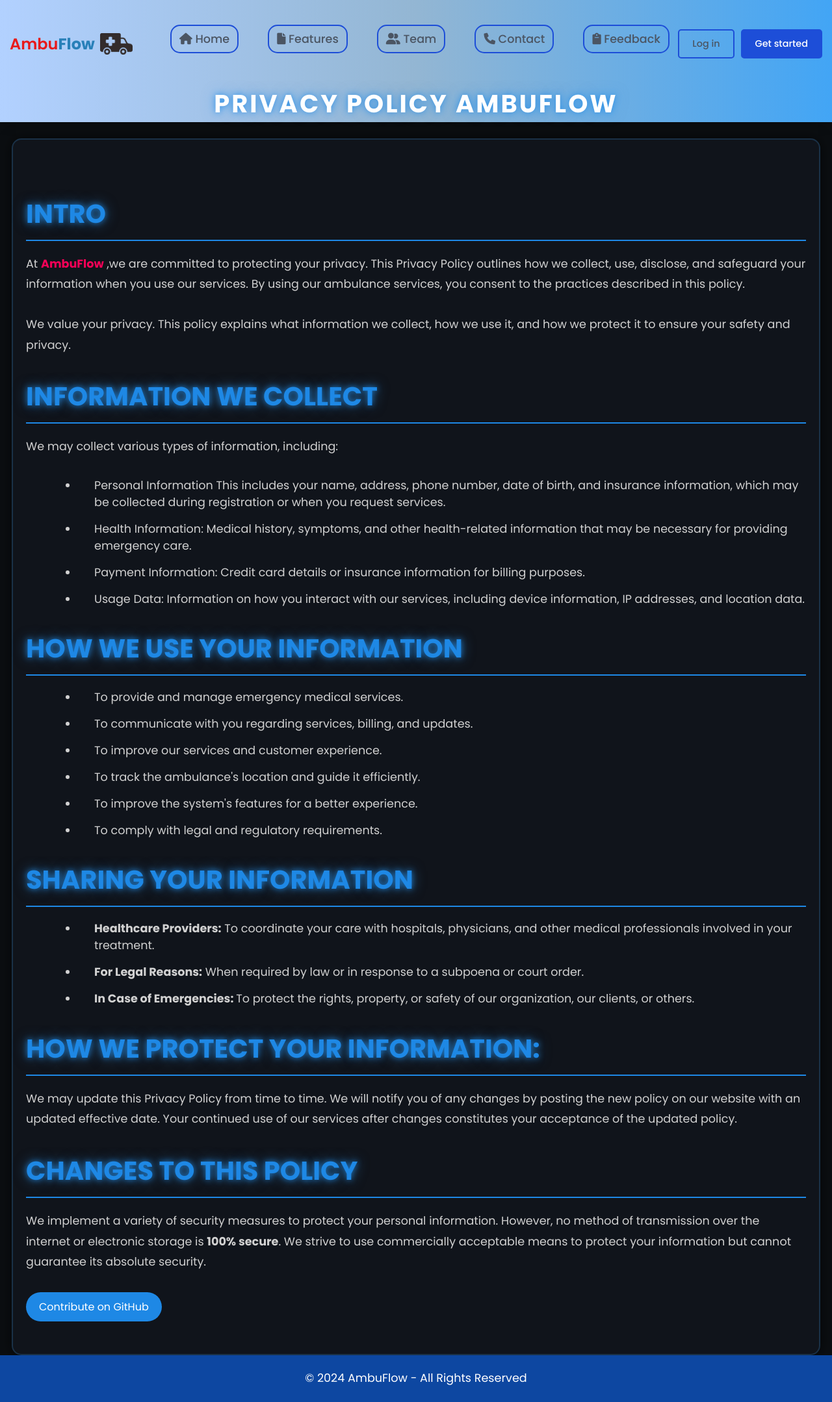
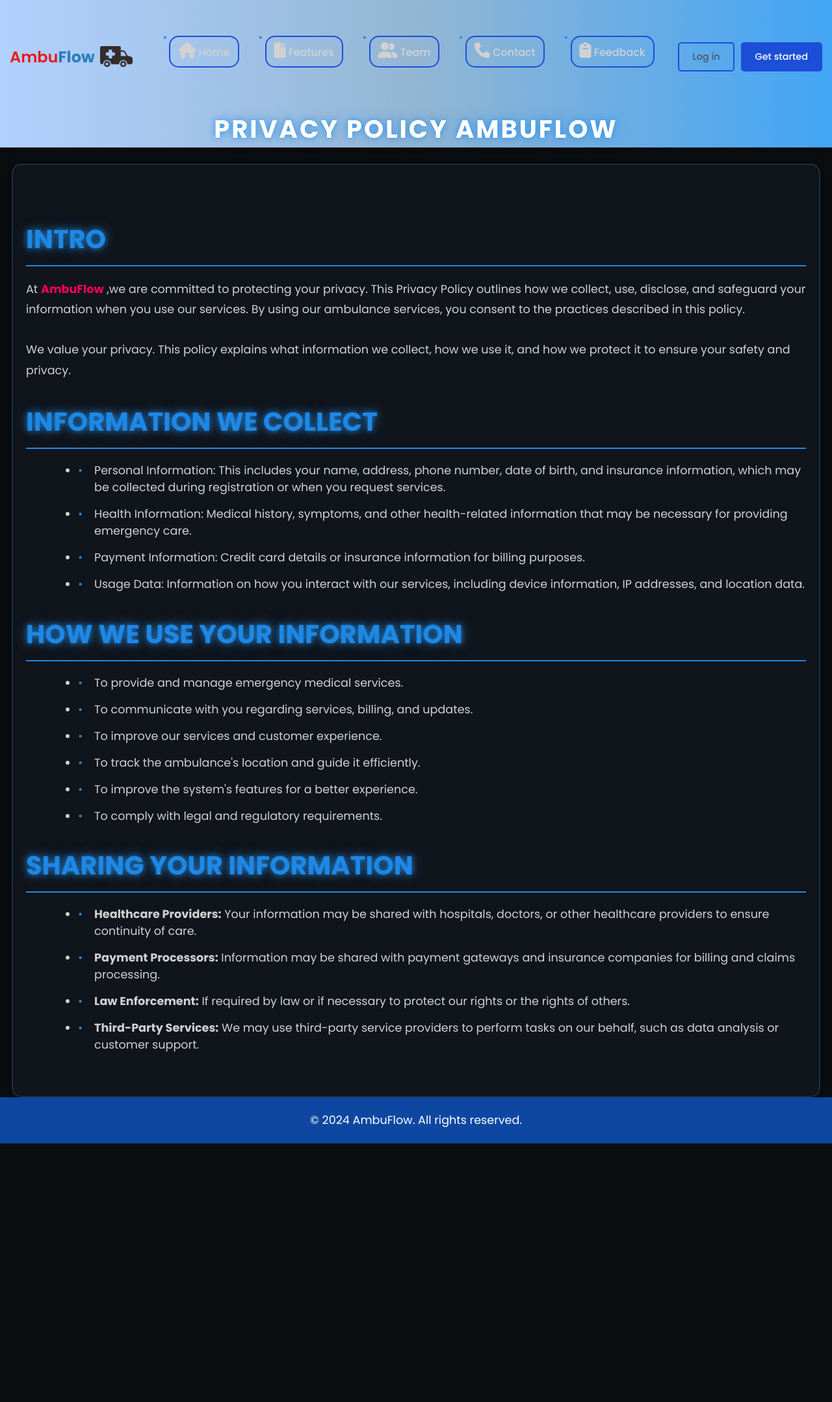
Before and after one commit to mansiruhil13/Bobble-AI, a Jekyll site: the page privacy.html, which Jekyll copies as it is, in a window 1280 px wide. Shown: the whole page at 65% size. Built offline with Jekyll 4.4.1, drawn with Linux system fonts in a browser that asks for light colours; some web fonts are replaced; after the commit the page ends 1760 px from its top, so only the background shows below that.

Commit message:
updated privacy.html break layout

```diff
--- a/privacy.html
+++ b/privacy.html
@@ -1,29 +1,15 @@
 <!DOCTYPE html>
 <html lang="en">
-
   <head>
     <meta charset="UTF-8" />
     <meta name="viewport" content="width=device-width, initial-scale=1.0" />
     <meta http-equiv="X-UA-Compatible" content="IE=edge" />
-
-<head>
-    <meta charset="UTF-8">
-    <meta name="viewport" content="width=device-width, initial-scale=1.0">
-    <meta http-equiv="X-UA-Compatible" content="IE=edge">
-    <link rel="shortcut icon" href="ambulance.png" type="image/x-icon">
-
+    <link rel="shortcut icon" href="ambulance.png" type="image/x-icon" />
     <title>Privacy Policy - AmbuFlow</title>
     <link rel="stylesheet" href="src/css/index.css" />
     <link
       rel="stylesheet"
       href="https://cdnjs.cloudflare.com/ajax/libs/font-awesome/6.5.2/css/all.min.css"
-    />
-    <!--Updated to latest version-->
-
-    <link rel="stylesheet" href="src/css/index.css" />
-    <link
-      rel="stylesheet"
-      href="https://cdnjs.cloudflare.com/ajax/libs/font-awesome/6.0.0-beta3/css/all.min.css"
     />
     <style>
       body {
@@ -46,6 +32,61 @@
         text-transform: uppercase;
         letter-spacing: 3px;
       }
+
+      /* Navigation Menu */
+      nav.menu ul {
+        display: flex;
+        justify-content: space-around; /* Distribute items evenly */
+        list-style: none;
+        padding: 0;
+        margin: 0;
+      }
+
+      nav.menu ul li {
+        display: flex;
+        flex-direction: column;
+        align-items: center;
+        padding: 10px;
+        font-size: 16px;
+      }
+
+      nav.menu ul li a {
+        text-decoration: none;
+        color: #d1d1d1;
+      }
+
+      nav.menu ul li a:hover {
+        color: #42a5f5; /* Hover color effect */
+        transition: color 0.3s ease;
+      }
+
+      nav.menu ul li i {
+        font-size: 24px; /* Size of the icons */
+        margin-bottom: 5px;
+      }
+
+      /* Responsive Design */
+      @media (max-width: 768px) {
+        nav.menu ul {
+          flex-direction: column; /* Stack items vertically on small screens */
+        }
+        header h1 {
+          font-size: 3rem;
+        }
+        h2 {
+          font-size: 2rem;
+        }
+      }
+
+      @media (max-width: 480px) {
+        header h1 {
+          font-size: 2.5rem;
+        }
+        h2 {
+          font-size: 1.8rem;
+        }
+      }
+
       main {
         padding: 50px 20px;
         max-width: 1200px;
@@ -82,6 +123,7 @@
         font-size: 1.1rem;
       }
       ul li::before {
+        content: "•";
         color: #1e88e5;
         position: absolute;
         left: 0;
@@ -132,64 +174,34 @@
       main {
         border: 2px solid rgba(66, 165, 245, 0.2);
       }
-
-      /* Responsive Design */
-      @media (max-width: 768px) {
-        header h1 {
-          font-size: 3rem;
-        }
-        h2 {
-          font-size: 2rem;
-        }
-      }
-
-      @media (max-width: 480px) {
-        header h1 {
-          font-size: 2.5rem;
-        }
-        h2 {
-          font-size: 1.8rem;
-        }
-      }
-      footer {
-        background-color: #0d47a1;
-        color: white;
-        text-align: center;
-        padding: 20px 0;
-        position: relative;
-        bottom: 0;
-        width: 100%;
-      }
     </style>
   </head>
+
   <body>
     <header>
       <div class="container">
-
         <div class="logo">
-
           <div class="brand-name">
             <span class="ambu">Ambu</span>Flow
           </div>
           <img src="images/logo2-w.webp" alt="Ambulance Monitoring System Logo" style="width: 50px; height: auto" />
-
         </div>
         <nav class="menu">
           <ul>
             <li>
-                <a href="/" id="home-link" onclick="changeContent('home')"><i class="fa-solid fa-house"></i> Home</a>
+              <a href="/" id="home-link"><i class="fa-solid fa-house"></i> Home</a>
             </li>
             <li>
-                <a href="features.html" id="features-link" onclick="changeContent('features')"><i class="fa-solid fa-file"></i> Features</a>
+              <a href="features.html" id="features-link"><i class="fa-solid fa-file"></i> Features</a>
             </li>
             <li>
-                <a href="team.html" id="team-link" onclick="changeContent('team')"><i class="fa-solid fa-user-group"></i> Team</a>
+              <a href="team.html" id="team-link"><i class="fa-solid fa-user-group"></i> Team</a>
             </li>
             <li>
-                <a href="contact.html" id="contact-link" onclick="changeContent('contact')"><i class="fa-solid fa-phone"></i> Contact</a>
+              <a href="contact.html" id="contact-link"><i class="fa-solid fa-phone"></i> Contact</a>
             </li>
             <li>
-                <a href="Feedback.html" id="feedback-link" onclick="changeContent('feedback')"><i class="fa-solid fa-clipboard"></i> Feedback</a>
+              <a href="feedback.html" id="feedback-link"><i class="fa-solid fa-clipboard"></i> Feedback</a>
             </li>
           </ul>
         </nav>
@@ -205,24 +217,36 @@
       <h2>Intro</h2>
       <p>
         At
-        <span class="highlight">AmbuFlow</span> ,we are committed to protecting your privacy. This Privacy Policy outlines how we collect, use, disclose, and safeguard your information when you use our services. By using our ambulance services, you consent to the practices described in this policy.
+        <span class="highlight">AmbuFlow</span> ,we are committed to protecting your
+        privacy. This Privacy Policy outlines how we collect, use, disclose, and
+        safeguard your information when you use our services. By using our ambulance
+        services, you consent to the practices described in this policy.
       </p>
 
       <p>
-        We value your privacy. This policy explains what information we collect, how we use it, and how we protect it to ensure your safety and privacy.
+        We value your privacy. This policy explains what information we collect, how
+        we use it, and how we protect it to ensure your safety and privacy.
       </p>
 
-      <h2> Information We Collect</h2>
-      <p>
-        We may collect various types of information, including:
-
+      <h2>Information We Collect</h2>
       <ul style="list-style-type:disc">
-            <li>Personal Information This includes your name, address, phone number, date of birth, and insurance information, which may be collected during registration or when you request services.</li>
-            <li>Health Information: Medical history, symptoms, and other health-related information that may be necessary for providing emergency care.</li>
-             <li>Payment Information: Credit card details or insurance information for billing purposes.</li>
-             <li>Usage Data: Information on how you interact with our services, including device information, IP addresses, and location data.</li>
+        <li>
+          Personal Information: This includes your name, address, phone number, date of birth, and insurance
+          information, which may be collected during registration or when you request services.
+        </li>
+        <li>
+          Health Information: Medical history, symptoms, and other health-related
+          information that may be necessary for providing emergency care.
+        </li>
+        <li>
+          Payment Information: Credit card details or insurance information for
+          billing purposes.
+        </li>
+        <li>
+          Usage Data: Information on how you interact with our services, including device
+          information, IP addresses, and location data.
+        </li>
       </ul>
-      </p>
 
       <h2>How We Use Your Information</h2>
       <ul style="list-style-type:disc">
@@ -236,26 +260,28 @@
 
       <h2>Sharing Your Information</h2>
       <ul style="list-style-type:disc">
-        <li><strong> Healthcare Providers:</strong> To coordinate your care with hospitals, physicians, and other medical professionals involved in your treatment.</li>
-        <li><strong> For Legal Reasons:</strong> When required by law or in response to a subpoena or court order.</li>
-        <li><strong> In Case of Emergencies: </strong>To protect the rights, property, or safety of our organization, our clients, or others.
+        <li>
+          <strong>Healthcare Providers:</strong> Your information may be shared with
+          hospitals, doctors, or other healthcare providers to ensure continuity of care.
+        </li>
+        <li>
+          <strong>Payment Processors:</strong> Information may be shared with payment
+          gateways and insurance companies for billing and claims processing.
+        </li>
+        <li>
+          <strong>Law Enforcement:</strong> If required by law or if necessary to
+          protect our rights or the rights of others.
+        </li>
+        <li>
+          <strong>Third-Party Services:</strong> We may use third-party service
+          providers to perform tasks on our behalf, such as data analysis or
+          customer support.
+        </li>
       </ul>
-
-      <h2>How We Protect Your Information:</h2>
-      <p>
-        We may update this Privacy Policy from time to time. We will notify you of any changes by posting the new policy on our website with an updated effective date. Your continued use of our services after changes constitutes your acceptance of the updated policy.
-      </p>
-      <h2>Changes to this Policy</h2>
-      <p>
-        We implement a variety of security measures to protect your personal information. However, no method of transmission over the internet or electronic storage is <strong>100% secure</strong>. We strive to use commercially acceptable means to protect your information but cannot guarantee its absolute security.
-      </p>
-      <a href="https://github.com/mansiruhil13/Bobble-AI" class="btn"
-        >Contribute on GitHub</a
-      >
     </main>
 
     <footer>
-        <p>© 2024 AmbuFlow - All Rights Reserved</p>
+      <p>&copy; 2024 AmbuFlow. All rights reserved.</p>
     </footer>
   </body>
 </html>
```
Lines whose indentation alone changed are shown as unchanged.
